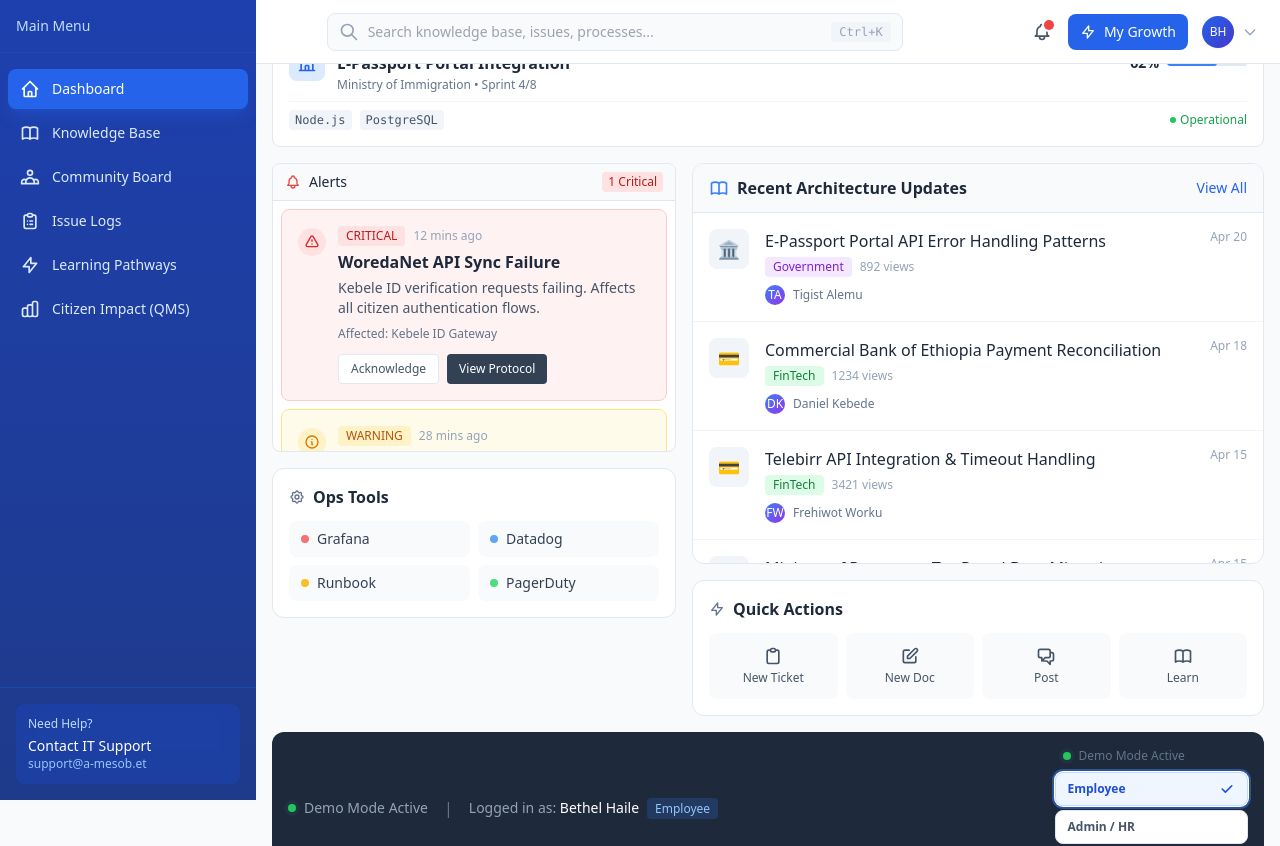
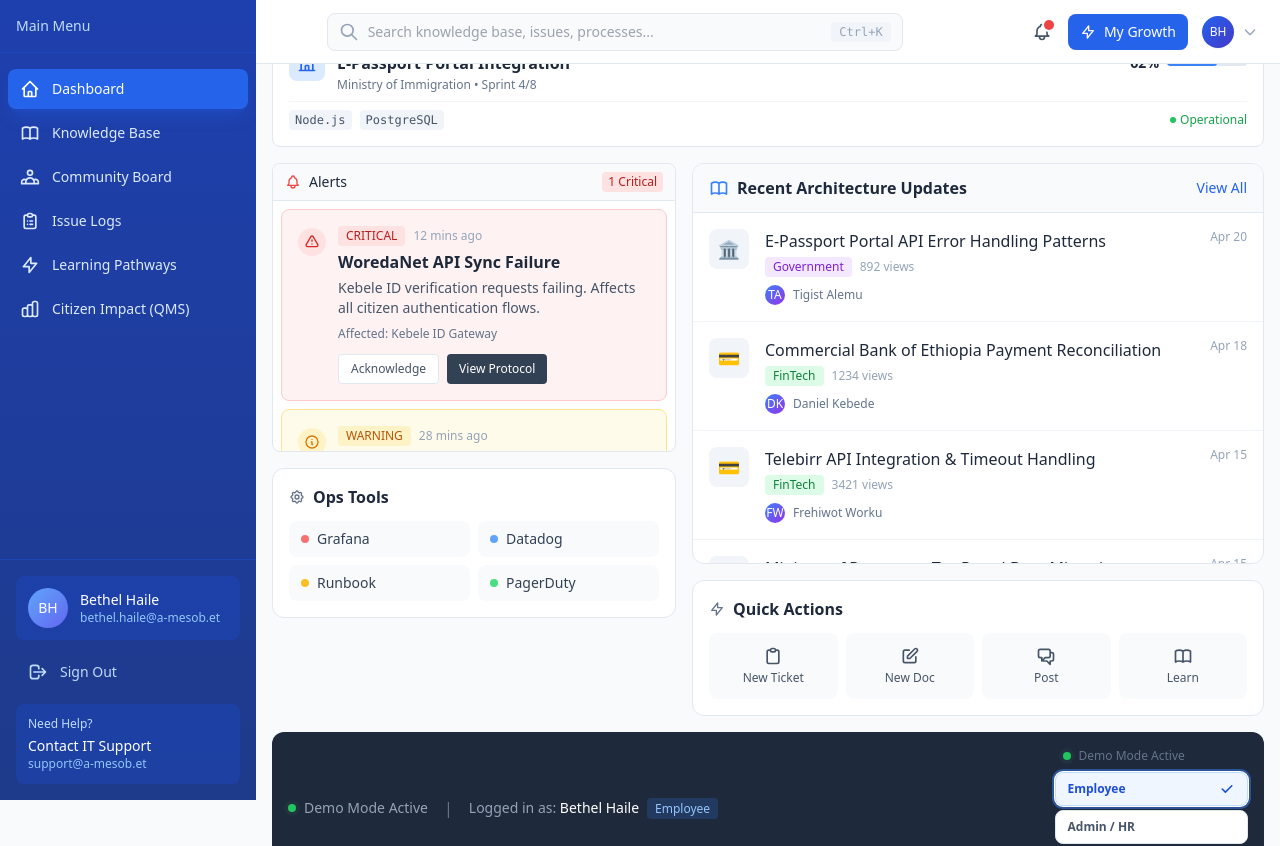
Before and after one commit to TheodorAbel/KM-A-MESOB, a Next.js app: page / in a window 1280 px wide. Shown: the top 846 px of the page. Built offline with nearby package versions, Linux system fonts and the light colour scheme.

Commit message:
signout added

```diff
--- a/src/components/layout/LeftSidebar.tsx
+++ b/src/components/layout/LeftSidebar.tsx
@@ -2,6 +2,7 @@
 
 import { useState, useEffect } from 'react';
 import Link from 'next/link';
+import { useRouter } from 'next/navigation';
 import { usePathname } from 'next/navigation';
 import { useAuth } from '@/context/AuthContext';
 
@@ -105,8 +106,14 @@
 }
 
 export function LeftSidebar({ isOpen, onClose }: LeftSidebarProps) {
-  const { isAdmin } = useAuth();
+  const { user, isAdmin, logout } = useAuth();
+  const router = useRouter();
   const pathname = usePathname();
+
+  const handleLogout = () => {
+    logout();
+    router.push('/auth/signin');
+  };
 
   const isActive = (href?: string) => {
     if (!href) return false;
@@ -177,8 +184,28 @@
             </ul>
           </nav>
 
-          <div className="p-4 border-t border-blue-700/50">
-            <div className="bg-blue-700/30 rounded-lg p-3 backdrop-blur">
+          <div className="p-4 border-t border-blue-700/50 space-y-3">
+            <div className="flex items-center gap-3 p-3 bg-blue-700/30 rounded-lg">
+              <div className="w-10 h-10 rounded-full bg-gradient-to-br from-blue-400 to-indigo-500 flex items-center justify-center text-white text-sm font-medium shrink-0">
+                {user?.name?.split(' ').map(n => n[0]).join('') || '?'}
+              </div>
+              <div className="flex-1 min-w-0">
+                <p className="text-sm font-medium text-white truncate">{user?.name}</p>
+                <p className="text-xs text-blue-300 truncate">{user?.email}</p>
+              </div>
+            </div>
+
+            <button
+              onClick={handleLogout}
+              className="flex items-center gap-3 w-full px-3 py-2.5 rounded-lg text-blue-200 hover:bg-blue-700/50 hover:text-white transition-colors"
+            >
+              <svg className="w-5 h-5" fill="none" stroke="currentColor" viewBox="0 0 24 24">
+                <path strokeLinecap="round" strokeLinejoin="round" strokeWidth={2} d="M17 16l4-4m0 0l-4-4m4 4H7m6 4v1a3 3 0 01-3 3H6a3 3 0 01-3-3V7a3 3 0 013-3h4a3 3 0 013 3v1" />
+              </svg>
+              <span className="text-sm font-medium">Sign Out</span>
+            </button>
+
+            <div className="bg-blue-700/30 rounded-lg p-3">
               <p className="text-xs text-blue-200 mb-1">Need Help?</p>
               <p className="text-sm text-white">Contact IT Support</p>
               <p className="text-xs text-blue-300">support@a-mesob.et</p>
```
